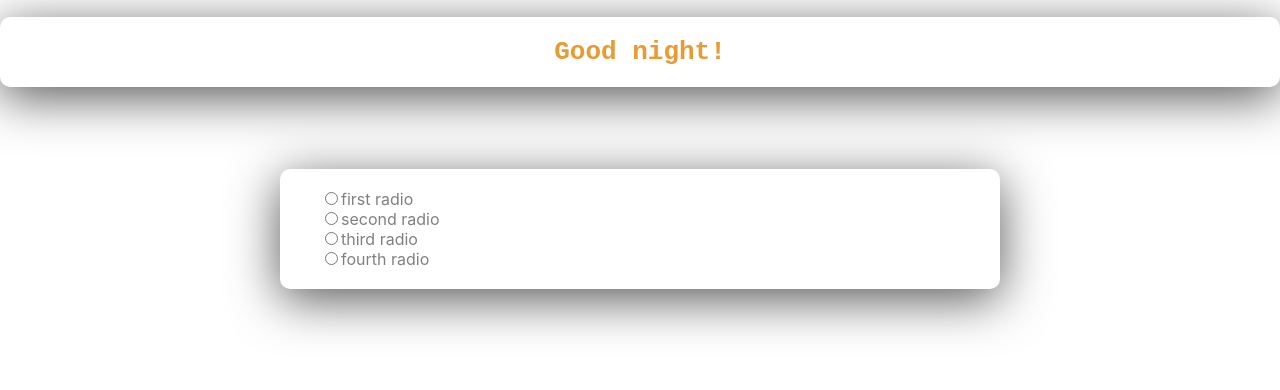
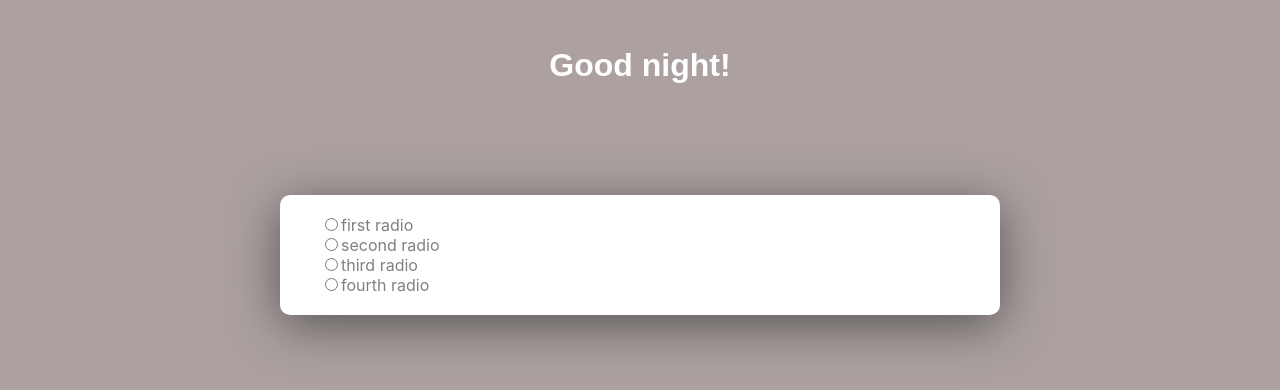
Before and after one commit to alyhoop/project-3, a React (Create React App) app: page / in a window 1280 px wide. Shown: the top 390 px of the page. Built offline with nearby package versions, Linux system fonts and the light colour scheme.

Commit message:
colors css

```diff
--- a/src/Styles/Hello.css
+++ b/src/Styles/Hello.css
@@ -1,7 +1,5 @@
 .hello {
-  font-family: monospace;
-  color: rgb(232, 154, 51);
-  padding: 20px 40px;
-  border-radius: 10px;
-  box-shadow: 0px 10px 50px #555;
+  font-family: sans-serif;
+  color: white;
+  padding: 2%;
 }
--- a/src/Styles/index.css
+++ b/src/Styles/index.css
@@ -1,5 +1,6 @@
 body {
   margin: 0;
+  background-color: rgb(172, 161, 160);
   font-family: -apple-system, BlinkMacSystemFont, 'Segoe UI', 'Roboto', 'Oxygen',
     'Ubuntu', 'Cantarell', 'Fira Sans', 'Droid Sans', 'Helvetica Neue',
     sans-serif;
```
